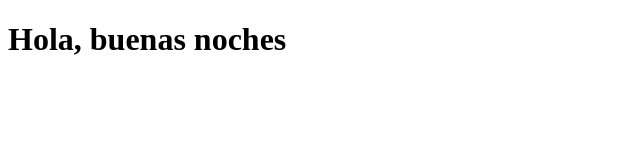
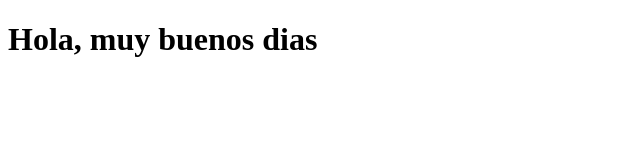
Before and after one commit to vrma/git-curso, a plain HTML site: page index.html in a window 1280 px wide. Shown: the whole page, without its empty margins (0-640 px from the left). Drawn offline with Linux system fonts and the light colour scheme.

Commit message:
Se ha modificado el archivo index.html

```diff
--- a/index.html
+++ b/index.html
@@ -5,6 +5,6 @@
 	<title></title>
 </head>
 <body>
-	<h1>Hola, buenas noches</h1>
+	<h1>Hola, muy buenos dias </h1>
 </body>
 </html>
```
